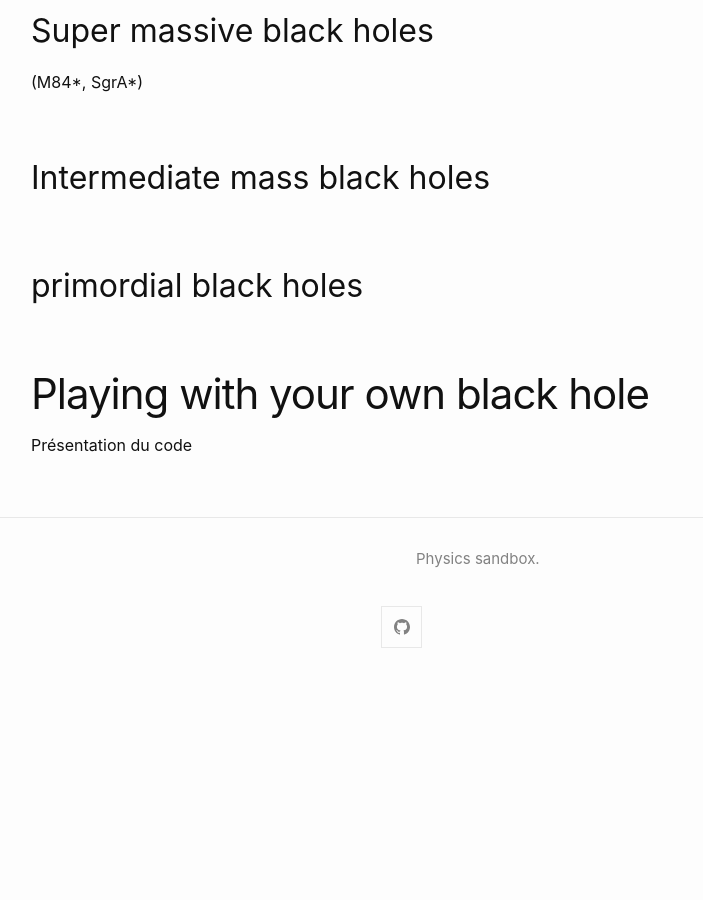
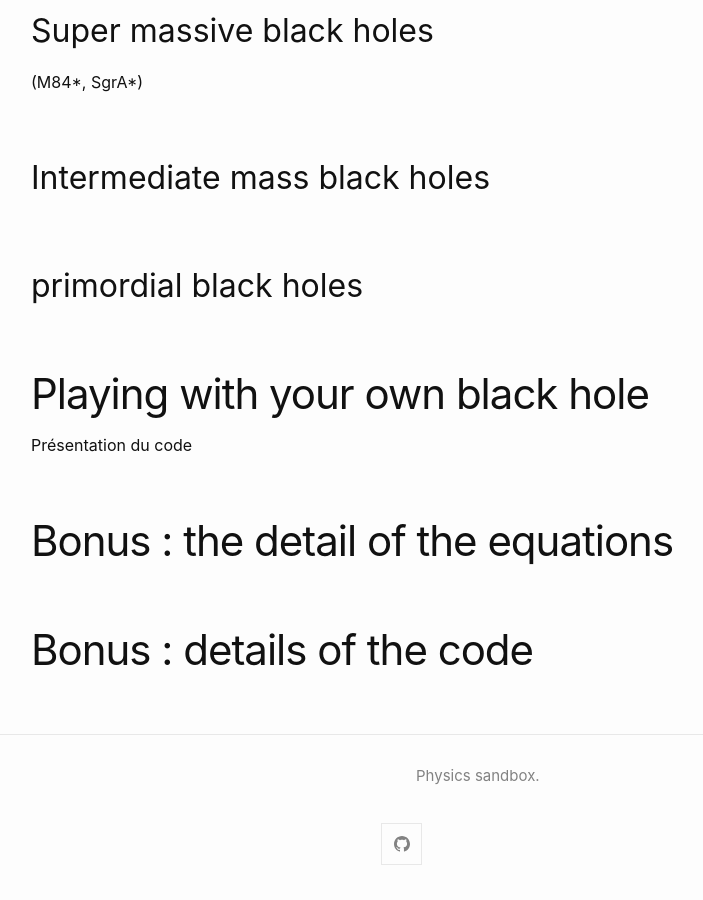
Before and after one commit to YoloNomy/YoloNomy.github.io, a Jekyll site: the page built from codes/cosmo/black-holes.md, in a window 1280 px wide and 900 px high, scrolled down 1462 px. Shown: the whole window, without its empty margins (239-942 px from the left). Built offline with Jekyll 4.4.1, drawn with Linux system fonts in a browser that asks for light colours; formulas are drawn with MathJax 3; before the commit the page ends 2145 px from its top, so only the background shows below that.

Commit message:
Update black-holes.md

```diff
--- a/codes/cosmo/black-holes.md
+++ b/codes/cosmo/black-holes.md
@@ -49,3 +49,7 @@ $$ ds^2 = $$
 # Playing with your own black hole
 
 Présentation du code
+
+# Bonus : the detail of the equations
+
+# Bonus : details of the code
```
